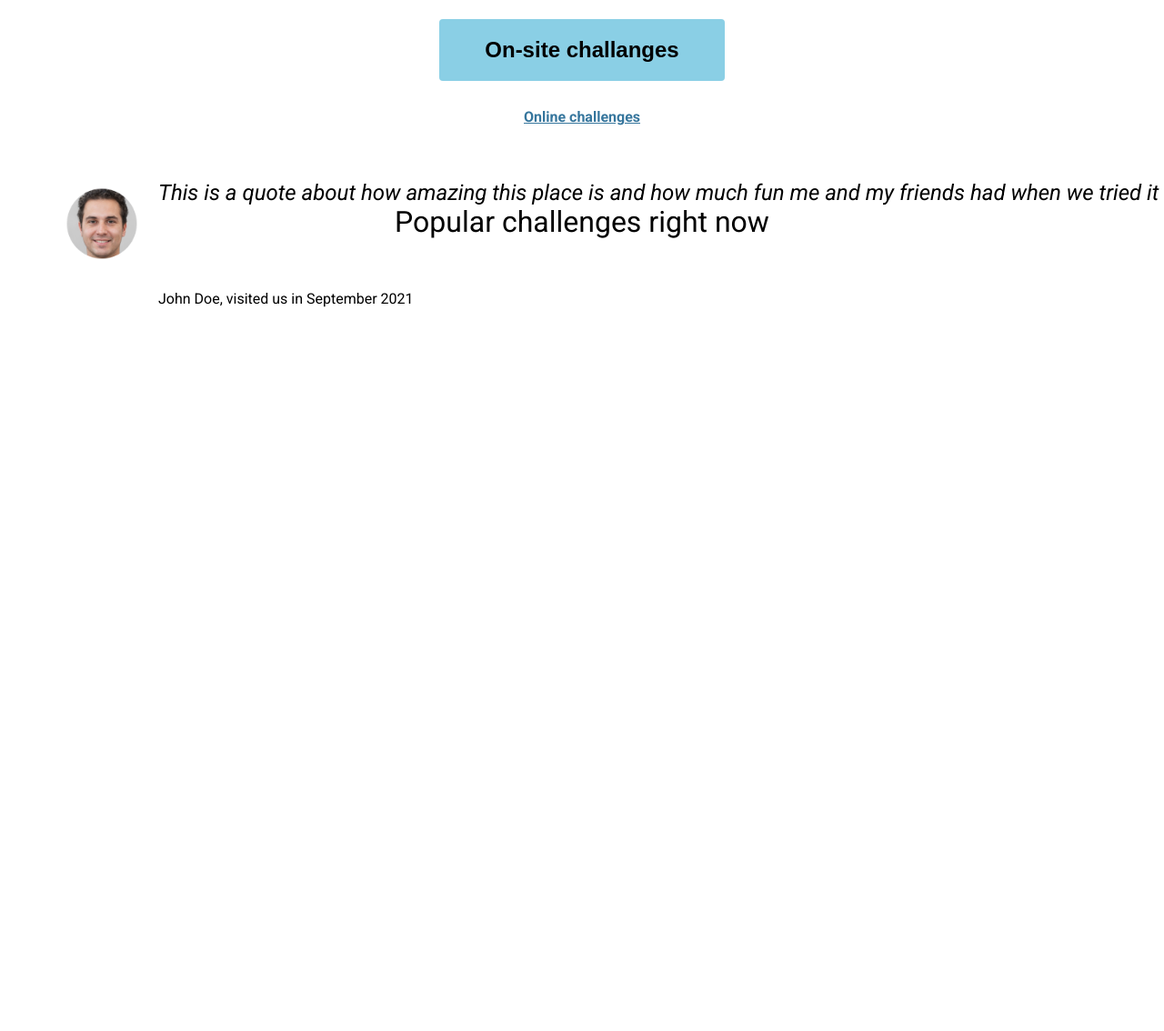
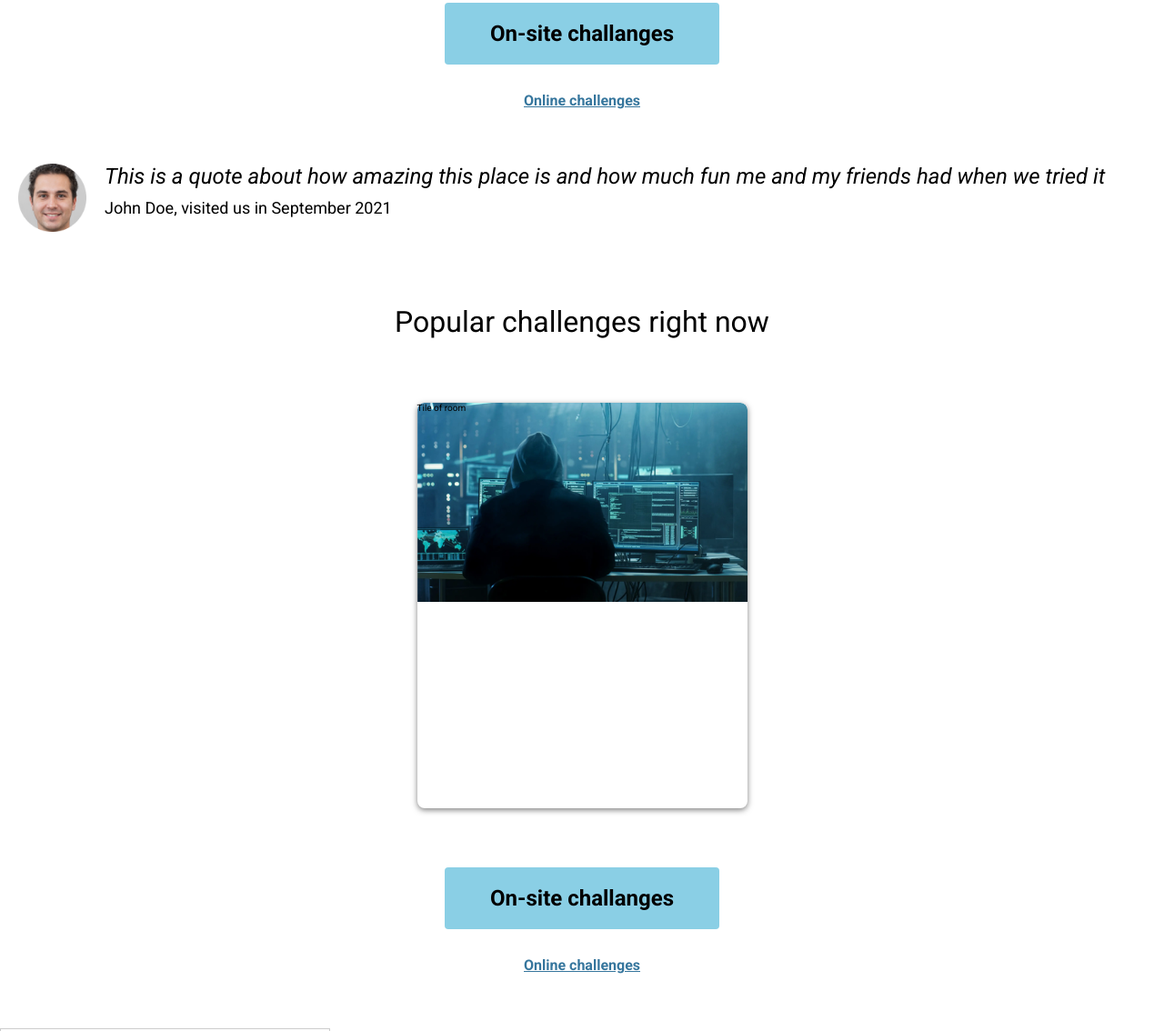
Before and after one commit to rl-86/Esc-Hacker-Escape-Rooms, a website: page index.html in a window 1280 px wide. Shown: the part 674-1808 px from the top of the page at 91% size. Before the commit the page ends 1012 px from the top, so only its background shows below. Drawn offline with Linux system fonts and the light colour scheme.

Commit message:
Further progress

```diff
--- a/index.html
+++ b/index.html
@@ -33,23 +33,50 @@
 
     <!--    Part2 /start   -->
 
-    <div class="container2">
+    <div class="buttonContainer_1">
         <button class="onSiteBtn1">On-site challanges</button>
         <a class="onlineChallenges">Online challenges</a>
-        <div class="testimonials">
-            <div class="quote1">
-                <img src="assets\image3.png" alt="JohnDoe">
-                <cite>This is a quote about how amazing this place is and how much fun me and my friends had when we
-                    tried it</cite>
+    </div>
+    <section class="testimonials">
+        <div class="quote1">
+            <img src="assets\image3.png" alt="JohnDoe">
+            <div>
+                <cite>
+                    This is a quote about how amazing this place is and how much fun me and my friends had when we
+                    tried it
+                </cite>
                 <p>John Doe, visited us in September 2021</p>
             </div>
         </div>
+    </section>
+
+    <section class="popularChallenges">
         <h2 class="subheading">Popular challenges right now</h2>
+        <div class="challengeTiles">
+            <div class="roomTile">
+                <p>Tile of room</p>
+            </div>
+        </div>
+    </section>
+
+    <div class="buttonContainer_2">
+        <button class="onSiteBtn1">On-site challanges</button>
+        <a class="onlineChallenges">Online challenges</a>
     </div>
 
-    <div class="challengesTiles">
-
-
+    <div class="card">
+        <img src="assets\image 3.png" alt="Bild">
+        <h3>Tile of room (on-site)</h3>
+        <div class="rating">
+            <img src="assets/star4.png" alt="star 1">
+            <img src="assets/star4.png" alt="star 2">
+            <img src="assets/star4.png" alt="star 3">
+            <img src="assets/star4.png" alt="Star 4">
+            <img src="assets/star5.png" alt="star 5">
+        </div>
+        <p>Ett ord</p>
+        <p>Liten text här.</p>
+        <button>Knapp</button>
     </div>
 
 
--- a/src/main.scss
+++ b/src/main.scss
@@ -1,25 +1,22 @@
 /* SASS */
 * {
-    font-size: inherit;
-}
-
-h1 {
-    all: unset;
-}
-
-html body {
     margin: 0;
     padding: 0;
     font-family: 'Roboto';
     font-size: 10px;
     box-sizing: border-box;
+}
+
+html {
+
+
 
     a:visited {
         color: #fff;
     }
 }
 
-/*  Header /start   */
+/*  vvv  Header  vvv  */
 .header {
     background-color: #011827;
     height: min-content;
@@ -38,8 +35,9 @@ img.logo {
 }
 
 .headline {
+    align-self: flex-end;
     margin: 0;
-    font-size: 1.5rem;
+    font-size: 2.4rem;
     font-weight: bold;
     color: white;
     width: min-content;
@@ -47,10 +45,15 @@ img.logo {
     @media screen and (min-width: 700px) {
         width: max-content;
         align-self: flex-end;
-        font-size: 2.5rem;
+        font-size: 3rem;
     }
 
+    @media screen and (min-width: 1000px) {
+        font-size: 4rem;
+    }
 }
+
+/*  Main menu   */
 
 .mainMenu {
     display: none;
@@ -58,10 +61,8 @@ img.logo {
     @media screen and (min-width: 700px) {
         display: flex;
         color: white;
-        justify-content: space-evenly;
-        align-content: center;
-        padding: 20px;
-        width: 80vw;
+        justify-content: center;
+
 
         :hover {
             color: #8ACFE5;
@@ -69,17 +70,23 @@ img.logo {
     }
 
     a {
-        font-size: 1.2rem;
+        display: flex;
+        font-size: 1.8rem;
         font-weight: bold;
         text-decoration: none;
+        justify-content: center;
+        align-items: center;
+        margin: 0 20px;
+        width: 15vw;
+        height: 50px;
 
         @media screen and (min-width: 1000px) {
-            font-size: 1.5rem;
+            font-size: 2rem;
         }
     }
 }
 
-/*  Header /end    */
+/*  ^^^  Header  ^^^  */
 
 /*  Part 2 start, Buttons, Testimonials, Challenge cards  */
 
@@ -89,7 +96,6 @@ img.logo {
     background-repeat: no-repeat;
     background-position: center;
     height: 270px;
-    width: 100vw;
 
     @media screen and (min-width: 700px) {
         height: 350px;
@@ -105,7 +111,7 @@ img.logo {
     }
 }
 
-.container2 {
+.buttonContainer_1 {
     display: flex;
     flex-direction: column;
     align-items: center;
@@ -117,7 +123,7 @@ img.logo {
     background-color: #8ACFE5;
     border: none;
     border-radius: 4px;
-    font-size: 1.5rem;
+    font-size: 2.4rem;
     font-weight: bold;
     width: fit-content;
     height: fit-content;
@@ -128,45 +134,113 @@ img.logo {
 .onlineChallenges {
     color: #36769D;
     font-weight: bold;
-    font-size: 1rem;
+    font-size: 1.6rem;
     text-decoration: underline;
     margin: 0 0 60px;
 }
 
+/*  vvv  Testimonials  vvv  */
+
 .testimonials {
-    align-self: flex-end;
+    display: flex;
 }
 
 .quote1 {
-    display: block;
-    position: relative;
-    width: 95vw;
+    display: flex;
 
     img {
-        position: absolute;
-        top: 0;
-        left: 0;
-        scale: 80%;
+        margin: 0 20px;
+        width: 75px;
+        height: 75px;
     }
 
     cite {
-        position: absolute;
-        top: 0;
-        left: 110px;
-        font-size: 1.5rem;
+        font-size: 2.4rem;
     }
 
     p {
-        position: absolute;
-        top: 105px;
-        left: 110px;
-        font-size: 1rem;
+        font-size: 1.8rem;
+        margin: 10px 0;
     }
 }
 
+/*  ^^^  Testimonials  ^^^  */
+
+.popularChallenges {
+    margin: 40px 0 0;
+    display: flex;
+    flex-direction: column;
+    align-items: center;
+}
+
 .subheading {
-    font-size: 2rem;
+    font-size: 3.2rem;
     font-weight: normal;
+    margin: 40px 0;
+}
+
+.roomTile {
+
+    margin: 30px 0;
+    width: 363px;
+    height: 446px;
+    background-image: url("assets/image 3.png");
+    background-repeat: no-repeat;
+    border-radius: 8px;
+    box-shadow: 0 2px 6px rgba(0, 0, 0, 0.5);
+}
+
+
+.buttonContainer_2 {
+    display: flex;
+    flex-direction: column;
+    align-items: center;
+    align-content: center;
 }
 
 /*  Part 2 End ^^^, Buttons, Testimonials, Challenge cards  */
+
+.card {
+    width: 363px;
+    height: 446px;
+    border: 1px solid #ccc;
+    padding: 10px;
+    text-align: center;
+    display: flex;
+    flex-direction: column;
+    justify-content: space-between;
+
+    img {
+        width: 100%;
+        max-height: 100px;
+        /* Anpassa höjden efter behov */
+    }
+
+    h2 {
+        margin-top: 10px;
+    }
+
+    .stars {
+        display: flex;
+        align-items: center;
+
+        img {
+            width: 20px;
+            height: 20px;
+            margin-right: 5px;
+        }
+    }
+
+    p {
+        margin: 5px 0;
+    }
+
+    button {
+        background-color: #007bff;
+        color: #fff;
+        padding: 5px 10px;
+        border: none;
+        cursor: pointer;
+        align-self: flex-end;
+    }
+}
--- /dev/null
+++ b/src/quoteBak.scss
@@ -0,0 +1,44 @@
+.quote1 {
+    display: flex;
+    flex-direction: row;
+    flex-wrap: wrap;
+    justify-content: flex-end;
+    align-items: stretch;
+    align-content: flex-start;
+
+    img {
+        display: block;
+        flex-grow: 0;
+        flex-shrink: 0;
+        flex-basis: auto;
+        align-self: auto;
+        order: 0;
+        width: 75px;
+        height: 75px;
+        margin: 0 10px;
+    }
+
+    cite {
+        display: block;
+        flex-grow: 0;
+        flex-shrink: 0;
+        flex-basis: auto;
+        align-self: auto;
+        order: 0;
+        width: 400px;
+        height: fit-content;
+        font-size: 2.4rem;
+    }
+
+    p {
+        display: block;
+        flex-grow: 0;
+        flex-shrink: 0;
+        flex-basis: auto;
+        align-self: flex-start;
+        order: 0;
+        width: 400px;
+        height: 20px;
+        font-size: 1.8rem;
+    }
+}
```
Also changed, not shown: assets/Component2.png (added), assets/Star 5.png (added), assets/Star4.png (added), assets/Star5.png (added), assets/bgMain-bak.png (deleted), assets/image 3.png (added), main.css.
